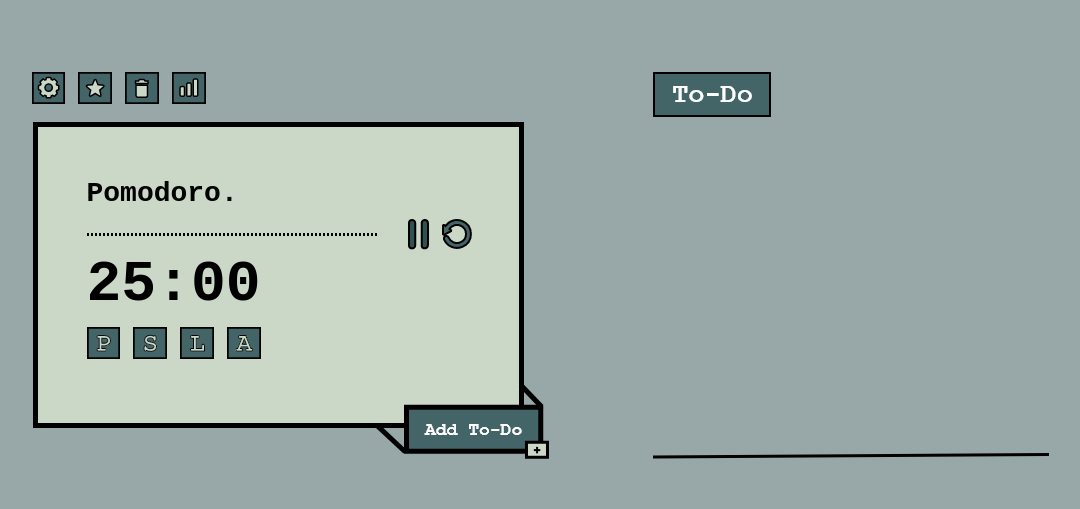
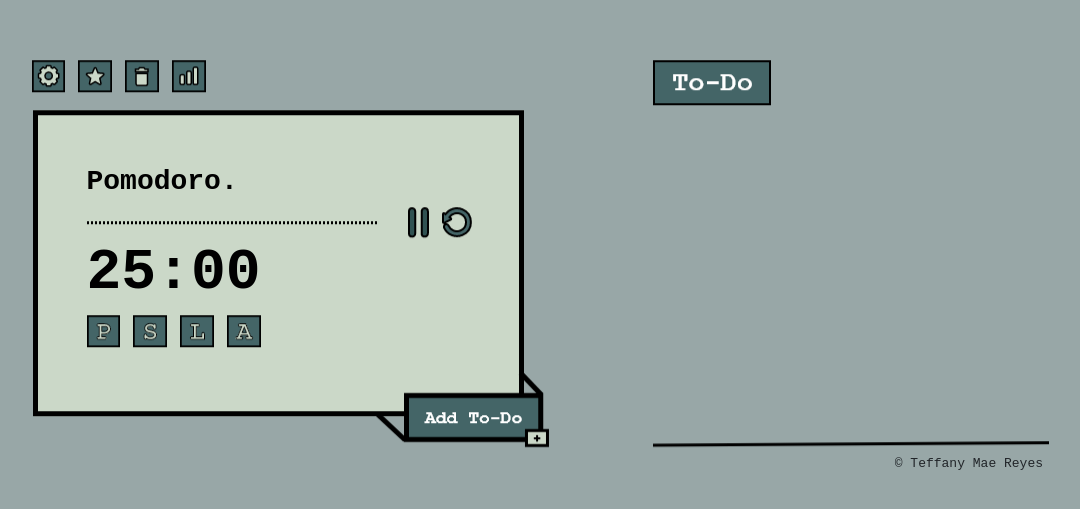
Before and after one commit to teffanymae11/pomodoro, a React (Create React App) app: page / in a window 1280 px wide. Shown: the part 125-634 px from the top of the page, without its empty margins (77-1157 px from the left). Built offline with nearby package versions, Linux system fonts and the light colour scheme.

Commit message:
fix: copyright

```diff
--- a/src/components/dashboard/index.tsx
+++ b/src/components/dashboard/index.tsx
@@ -238,10 +238,8 @@ const Dashboard = () => {
                   setSeconds={setSeconds}
                   activeTimer={activeTimer}
                 />
-
                 <Favorite />
                 <Archive />
-
                 <Statistics
                   pomodoroStat={pomodoroStat}
                   shortStat={shortStat}
@@ -251,8 +249,6 @@ const Dashboard = () => {
                   cycleStat={cycleStat}
                 />
               </BtnBlock>
-
-
               <DisplayTimer
                 custom={custom}
                 startTimer={startTimer}
@@ -302,12 +298,13 @@ const Dashboard = () => {
                   }
                 </Ul>
                 <img src={hr2Btn} alt="" />
+                <p className="text-right" style={{fontFamily: 'Courier New', fontSize: 13}}>© Teffany Mae Reyes</p>
               </TodoBlock>
             </div>
           </div>
         </Center>
       </Dboard>
-      <Notice>Only available to PC users</Notice>
+      <Notice>Available for PC users only</Notice>
     </>
   );
 }
--- a/src/components/task/index.tsx
+++ b/src/components/task/index.tsx
@@ -77,7 +77,6 @@ const Task: React.FC<AddTaskVars> = ({
           <BtnTodo data-testid="delete" title="Delete" src={deleteBtn} onClick={() => onRemove(val)} />
         </BtnTodoBlock>
       </div>
-
   );
 };
 
```
Lines whose indentation alone changed are shown as unchanged.
